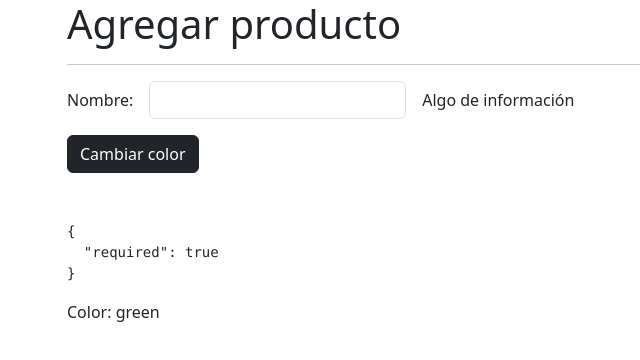
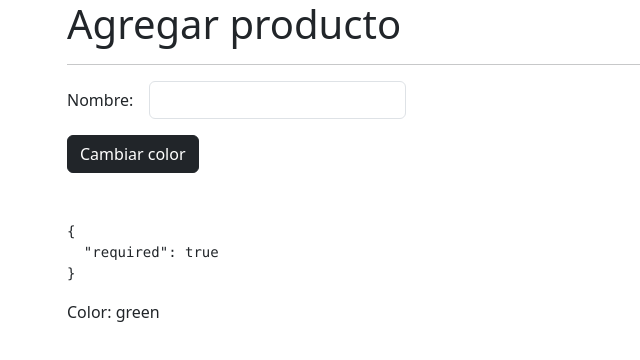
Before and after one commit to raulmoralesruiz/directiveSignalsApp, an Angular app: page /products/product in a window 1280 px wide. Shown: the top 360 px of the page, without its empty margins (15-655 px from the left). Built offline with nearby package versions, Linux system fonts and the light colour scheme.

Commit message:
317. Custom Label - Directiva personalizada

```diff
--- a/src/app/products/pages/product-page/product-page.component.html
+++ b/src/app/products/pages/product-page/product-page.component.html
@@ -11,7 +11,7 @@
       <input formControlName="name" type="text" class="form-control">
     </div>
     <div class="col-auto">
-      <span>Algo de información</span>
+      <span customLabel></span>
     </div>
 
   </div>
--- a/src/app/products/products.module.ts
+++ b/src/app/products/products.module.ts
@@ -3,6 +3,7 @@
 import { ReactiveFormsModule } from '@angular/forms';
 import { ProductPageComponent } from './pages/product-page/product-page.component';
 import { ProductsRoutingModule } from './products-routing.module';
+import { SharedModule } from '../shared/shared.module';
 
 
 
@@ -14,6 +15,7 @@
     CommonModule,
     ProductsRoutingModule,
     ReactiveFormsModule,
+    SharedModule,
   ]
 })
 export class ProductsModule { }
--- /dev/null
+++ b/src/app/shared/directives/customLabel.directive.ts
@@ -0,0 +1,17 @@
+import { Directive, ElementRef, OnInit } from '@angular/core';
+
+@Directive({
+  selector: '[customLabel]',
+})
+export class CustomLabelDirective implements OnInit {
+  private htmlElement: ElementRef<HTMLElement>;
+
+  constructor( private el: ElementRef<HTMLElement>) {
+    console.log(el);
+    this.htmlElement = el;
+  }
+
+  ngOnInit(): void {
+    console.log('Directiva - OnInit');
+  }
+}
```
Also changed, not shown: src/app/shared/shared.module.ts (added, +18 -0 lines).
